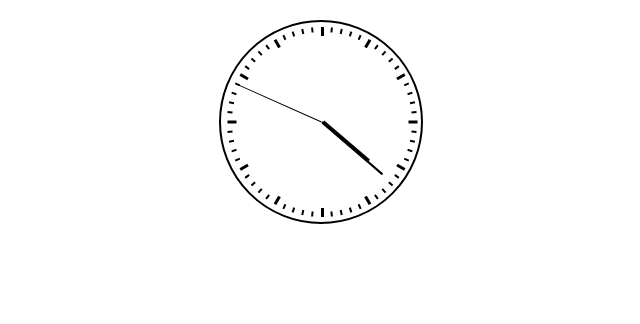
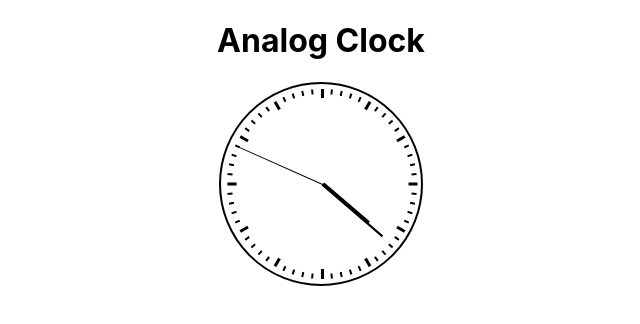
Before and after one commit to grouwor/analog-clock, a React (Create React App) app: page / in a window 1280 px wide. Shown: the top 324 px of the page, without its empty margins (319-959 px from the left). Built offline with nearby package versions, Linux system fonts and the light colour scheme.

Commit message:
Add header

```diff
--- a/src/App.css
+++ b/src/App.css
@@ -1,7 +1,9 @@
 .container {
   margin: 20px;
 }
-
+.container h1 {
+  text-align: center;
+}
 .analog-clock {
   position: relative;
   width: 200px;
--- a/src/App.tsx
+++ b/src/App.tsx
@@ -8,6 +8,7 @@ import './App.css';
 function App() {
   return (
     <div className="container">
+      <h1>Analog Clock</h1>
       <ClockContextProvider>
         <ClockContainer />
       </ClockContextProvider>
```
